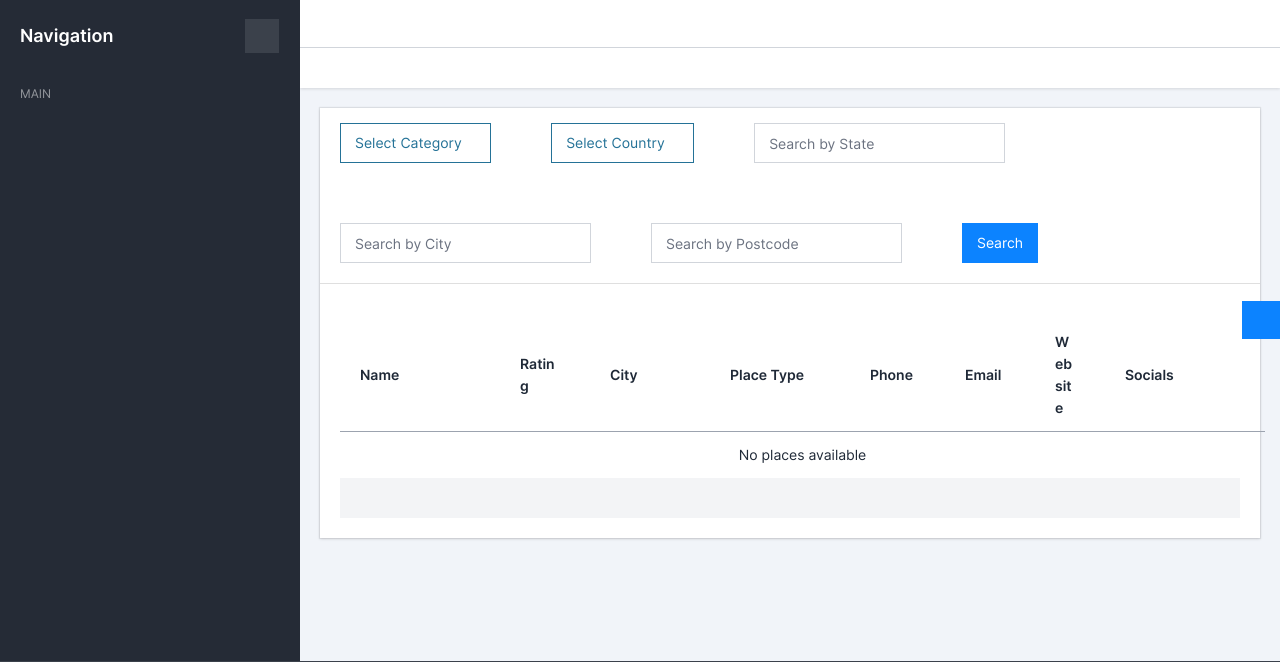
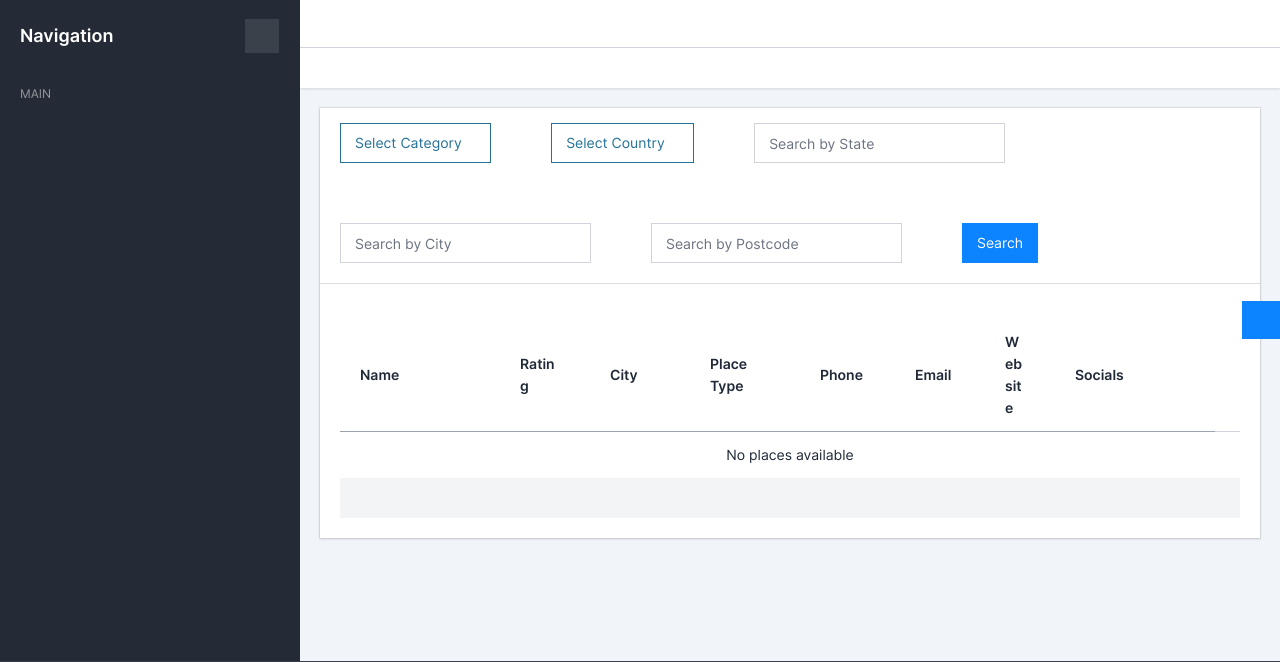
Before and after one commit to denischmkh/googlemaps, a Django app: template googlemaps/main_app/templates/list_place.html in a window 1280 px wide. Shown: the part 80-742 px from the top of the page. Run offline with Django 5.2, Linux system fonts and the light colour scheme; the template is opened without the code that fills it, so the values that code supplies are empty; some libraries are stand-ins or nearby versions; some web fonts are replaced.

```diff
--- a/googlemaps/main_app/templates/components/list_place_template.html
+++ b/googlemaps/main_app/templates/components/list_place_template.html
@@ -4,8 +4,8 @@
         <h1>{{category_filter}}</h1>
         <th style="width: 160px;" class="text-start">Name</th>
         <th style="width: 90px;" class="text-start">Rating</th> <!-- Сделано уже -->
-        <th style="width: 120px;" class="text-start">City</th>
-        <th style="width: 140px;" class="text-start">Place Type</th>
+        <th style="width: 100px;" class="text-start">City</th>
+        <th style="width: 110px;" class="text-start">Place Type</th>
         <th style="width: 95px;" class="text-start">Phone</th>
         <th style="width: 90px;" class="text-start">Email</th>
         <th style="width: 70px;" class="text-start">Website</th>
```
